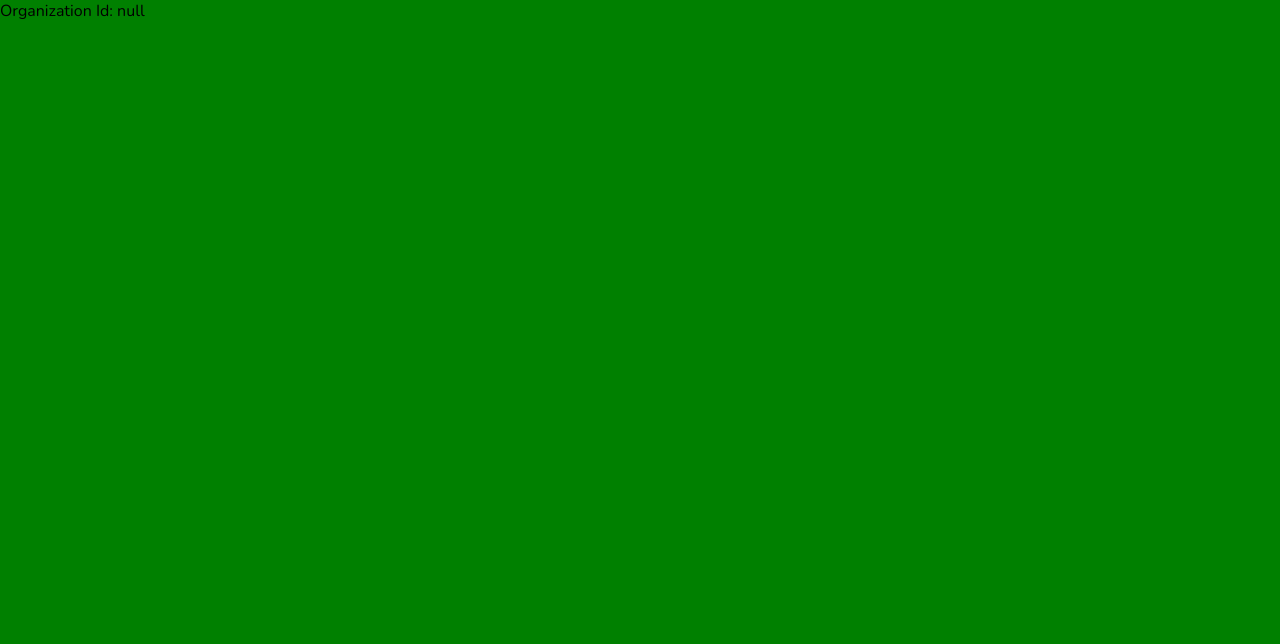
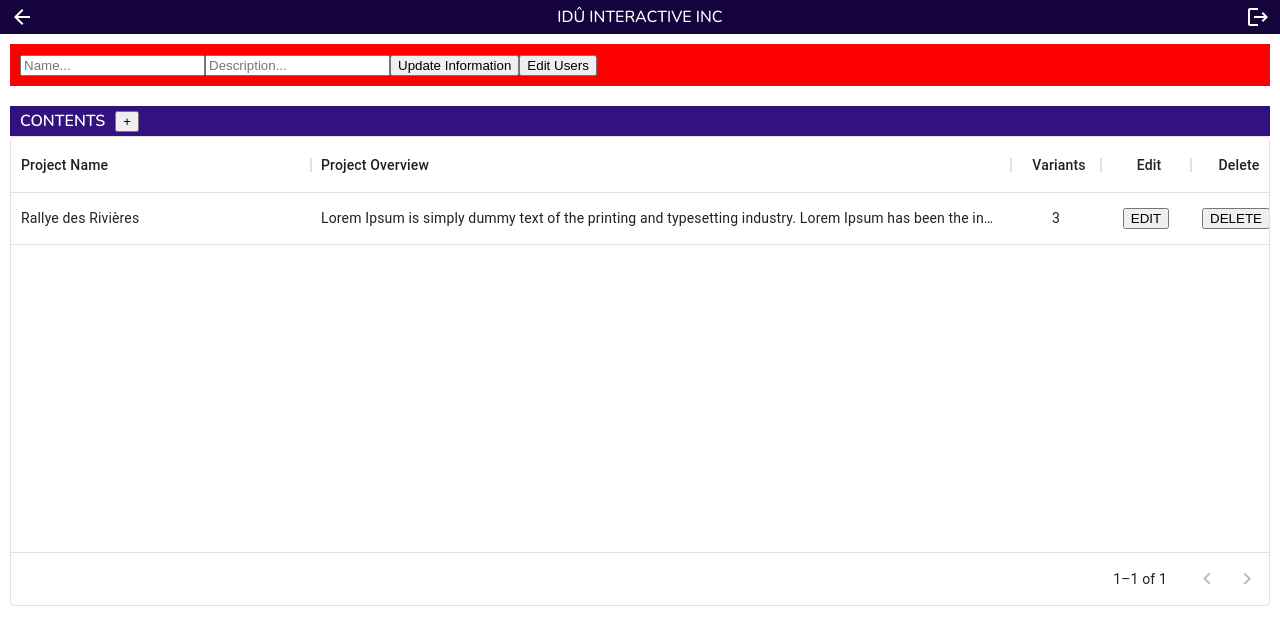
Before and after one commit to manumoi/viteTest, a React (Vite) app: page /organizations/123456 in a window 1280 px wide. Shown: the top 644 px of the page. Built offline with nearby package versions, Linux system fonts and the light colour scheme.

Commit message:
additional work on iduDataGrid

```diff
--- /dev/null
+++ b/src/data/TestData.jsx
@@ -0,0 +1,11 @@
+const organizationDataRows = [
+    { id: 28, name: "Musée d'Art Contemporain des Laurentides", code: "MACLAU", presentation: "ce musée est situé à saint jérome" },
+
+]
+
+const contentDataRows = [
+    { id: 28, name: "Rallye des Rivières", presentation: "Lorem Ipsum is simply dummy text of the printing and typesetting industry. Lorem Ipsum has been the industry's standard dummy text ever since the 1500s, when an unknown printer took a galley of type and scrambled it to make a type specimen book. It has survived not only five centuries, but also the leap into electronic typesetting, remaining essentially unchanged. It was popularised i", variantNb: 3, },
+
+]
+
+export { organizationDataRows, contentDataRows }
--- a/src/data/organizationData.jsx
+++ /dev/null
@@ -1,6 +0,0 @@
-const organizationDataRows = [
-    { id: 28, name: "Musée d'Art Contemporain des Laurentides", code: "MACLAU", presentation: "ce musée est situé à saint jérome" },
-
-]
-
-export { organizationDataRows }
--- a/src/modules/IduDataGrid/IduDataGrid.jsx
+++ b/src/modules/IduDataGrid/IduDataGrid.jsx
@@ -1,4 +1,5 @@
 import * as React from 'react';
+import Box from '@mui/material/Box';
 import { DataGrid } from '@mui/x-data-grid';
 import './iduDataGrid.scss';
 
@@ -7,9 +8,9 @@ import './iduDataGrid.scss';
 
 const IduDataGrid = (props) => {
   return (
-    <div className="iduDataGrid">
+    <Box className="iduDataGrid">
       <div className="controlBar">
-        <span className="title">ORGANIZATIONS</span>
+        <span className="title">{props.title}</span>
         <button>+</button>
         <div />
       </div>
@@ -22,7 +23,7 @@ const IduDataGrid = (props) => {
         disableSelectionOnClick
         experimentalFeatures={{ newEditingApi: true }}
       />
-    </div>
+    </Box>
   );
 }
 
--- a/src/modules/IduDataGrid/iduDataGrid.scss
+++ b/src/modules/IduDataGrid/iduDataGrid.scss
@@ -1,8 +1,8 @@
 .iduDataGrid{
     display: flex;
     flex-direction: column;
-    margin:10px;
     width: 100%;
+    height:500px;
     .controlBar{
         display: flex;
         align-items: center;
@@ -10,11 +10,8 @@
         height: 30px;
         span{
             color: white;
-            margin: 20px;
-            font-weight: 500;
-        }
-        .title{
-
+            margin: 10px;
+            font-weight: 600;
         }
     }
 }
--- a/src/pages/organization/Organization.jsx
+++ b/src/pages/organization/Organization.jsx
@@ -1,15 +1,87 @@
 import React, { useContext, useState } from 'react'
 import './organization.scss'
-import { UserContext } from '../../context/UserContext/UserContext'
+import { UserContext } from "../../context/userContext/UserContext"
+import Topbar from '../../modules/topbar/Topbar'
+import { contentDataRows } from '../../data/TestData.jsx'
+import IduDataGrid from '../../modules/IduDataGrid/IduDataGrid'
+import { color } from '@mui/system'
+import { red } from '@mui/material/colors'
+
 
 const Organization = () => {
 
-  const {user, setUser} = useContext(UserContext)
+  const { user, setUser } = useContext(UserContext)
+
+  const ContentColumnDescriptions = [
+    {
+      field: 'name',
+      headerName: 'Project Name',
+      width: 300,
+
+    },
+    {
+      field: 'presentation',
+      headerName: 'Project Overview',
+      width: 700,
+    },
+    {
+      field: 'variantNb',
+      headerName: 'Variants',
+      headerAlign:"center",
+      width: 90,
+      align: "center"
+    },
+    {
+      field: 'edit',
+      headerName: 'Edit',
+      headerAlign: "center",
+      align: "center",
+      width: 90,
+      renderCell: (params) => {
+        return (
+          <button>EDIT</button>
+        )
+      }
+    },
+    {
+      field: 'delete',
+      headerName: 'Delete',
+      headerAlign: "center",
+      align:"center",
+      width: 90,
+      renderCell: (params) => {
+        return (
+          <button>DELETE</button>
+        )
+      }
+    },
+  ];
+
+
+
 
   return (
     <div className='organization'>
-        Organization Id: {JSON.stringify(user, null, 2)}
-    </div>
+      <Topbar />
+
+      <div className="main">
+        <div className="updatePanel">
+          <form type="submit">
+            <input placeholder="Name..." />
+            <input placeholder="Description..." />
+            <button>Update Information</button>
+            <button>Edit Users</button>
+          </form>
+
+        </div>
+        <div className="contentTable">
+          <IduDataGrid
+            title="CONTENTS"
+            columnsDescriptions={ContentColumnDescriptions}
+            rowsData={contentDataRows} />
+        </div>
+      </div>
+    </div >
   )
 }
 
--- a/src/pages/organization/organization.scss
+++ b/src/pages/organization/organization.scss
@@ -1,5 +1,24 @@
 .organization{
-    width: 100vw;
-    height: 100vh;
-    background-color: green;
+    flex-direction: column;
+    display: flex;
+    width: 100%;
+    height: 100%;
+    background-color: white;
+    .main{
+        display: flex;
+        flex-direction: column;
+        width:100%;
+        height:100%;
+        .updatePanel{
+            flex-direction:column;
+            margin:10px;
+            padding:10px;
+            display: flex;
+            background-color: red ;
+        }
+        .contentTable{
+            margin:10px;
+            display: flex;
+        }
+    }
 }
--- a/src/pages/organizationListing/OrganizationListing.jsx
+++ b/src/pages/organizationListing/OrganizationListing.jsx
@@ -4,8 +4,7 @@ import DataTable from '../../modules/DataTable/DataTable'
 import IduDataGrid from '../../modules/IduDataGrid/IduDataGrid'
 import Topbar from '../../modules/topbar/Topbar'
 import './organizationListing.scss'
-import { organizationDataRows } from '../../data/organizationData.jsx'
-
+import { organizationDataRows } from '../../data/TestData.jsx'
 
 const OrganizationListing = () => {
 
@@ -66,6 +65,7 @@ const OrganizationListing = () => {
       <Topbar />
       <div className="main">
         <IduDataGrid
+          title="ORGANIZATIONS"
           columnsDescriptions={organizationColumnDescriptions}
           rowsData={organizationDataRows} />
       </div>
```
Also changed, not shown: src/pages/App.jsx (+1 -19 lines).
